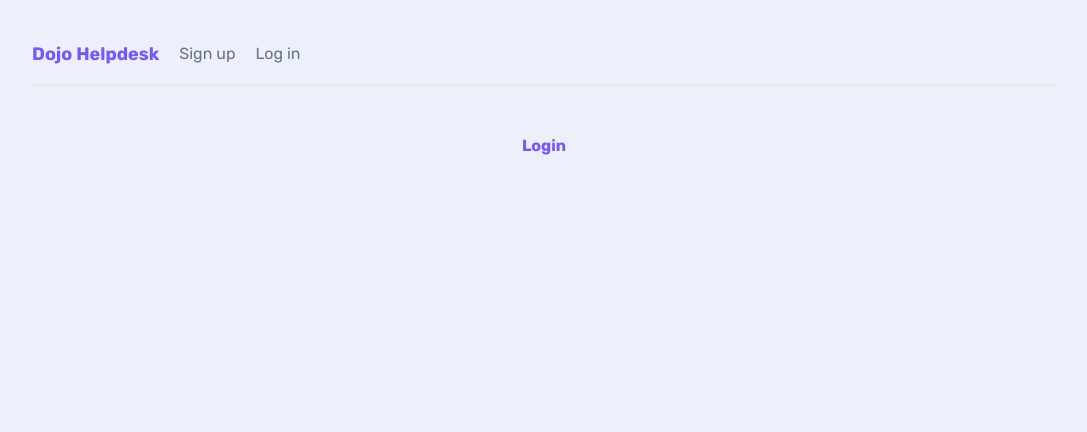
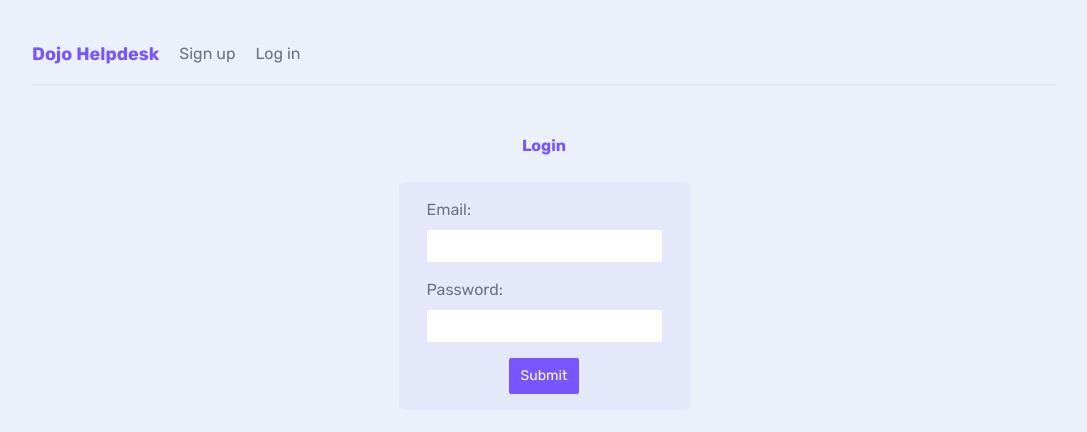
Before and after one commit to Drackass/next-helpdesk, a Next.js app: page /login in a window 1280 px wide. Shown: the top 432 px of the page, without its empty margins (96-1183 px from the left). Built offline with nearby package versions, Linux system fonts and the light colour scheme.

Commit message:
making the auth forms

```diff
--- /dev/null
+++ b/app/(auth)/AuthForm.jsx
@@ -0,0 +1,32 @@
+"use client"
+
+import { useState } from 'react'
+
+export default function AuthForm({ handleSubmit }) {
+  const [email, setEmail] = useState('')
+  const [password, setPassword] = useState('')
+
+  return (
+    <form onSubmit={(e) => handleSubmit(e, email, password)}>
+      <label>
+        <span>Email:</span>
+        <input
+          type="email"
+          onChange={(e) => setEmail(e.target.value)}
+          value={email}
+          required
+        />
+      </label>
+      <label>
+        <span>Password:</span>
+        <input
+          type="password"
+          onChange={(e) => setPassword(e.target.value)}
+          value={password}
+          required
+        />
+      </label>
+      <button className="btn-primary">Submit</button>
+    </form>
+  )
+}
--- a/app/(auth)/login/page.jsx
+++ b/app/(auth)/login/page.jsx
@@ -1,7 +1,20 @@
+"use client"
+
+import AuthForm from "../AuthForm"
+
 export default function Login() {
+
+  const handleSubmit = async (e, email, password) => {
+    e.preventDefault()
+
+    console.log("login",email, password)
+  }
+
   return (
     <main>
       <h2 className="text-center">Login</h2>
+
+      <AuthForm handleSubmit={handleSubmit} />
     </main>
   )
 }
--- a/app/(auth)/signup/page.jsx
+++ b/app/(auth)/signup/page.jsx
@@ -1,7 +1,20 @@
+"use client"
+
+import AuthForm from "../AuthForm"
+
 export default function Signup() {
+
+  const handleSubmit = async (e, email, password) => {
+    e.preventDefault()
+
+    console.log("signup",email, password)
+  }
+
   return (
     <main>
       <h2 className="text-center">Sign up</h2>
+
+      <AuthForm handleSubmit={handleSubmit} />
     </main>
   )
 }
--- a/package.json
+++ b/package.json
@@ -9,6 +9,8 @@
     "lint": "next lint"
   },
   "dependencies": {
+    "@supabase/auth-helpers-nextjs": "^0.8.1",
+    "@supabase/supabase-js": "^2.38.0",
     "autoprefixer": "10.4.15",
     "eslint": "8.48.0",
     "eslint-config-next": "13.4.19",
```
Also changed, not shown: 2 other files (tests, documents, lock files or other folders).
